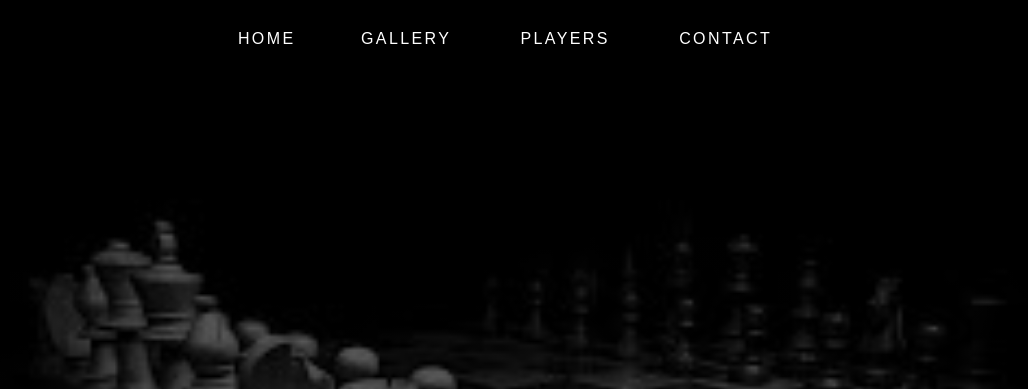
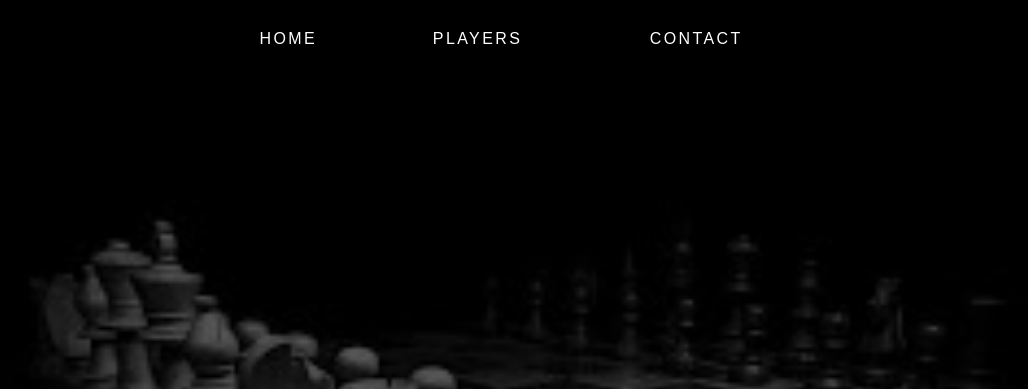
Before and after one commit to niol-html/enwenwen, a plain HTML site: page index.html in a window 1280 px wide. Shown: the top 389 px of the page, without its empty margins (133-1161 px from the left). Drawn offline with nearby package versions, Linux system fonts and the light colour scheme; some icons are missing.

Commit message:
galleryremoved

```diff
--- a/index.html
+++ b/index.html
@@ -24,7 +24,6 @@
     <nav>
       <ul>
         <li><a href="index.html">Home</a></li>
-				<li><a href="gallery.html">Gallery</a></li>
 				<li><a href="players.html">Players</a></li>
 				<li><a href="contact.html">Contact</a></li>
       </ul>
@@ -37,7 +36,7 @@
       <h1>Best Chess Players</h1>
     </div>
   <main>
-
+    <!--Add main parts-->
   </main>
   <footer>
     <div class="footer__content">
```
